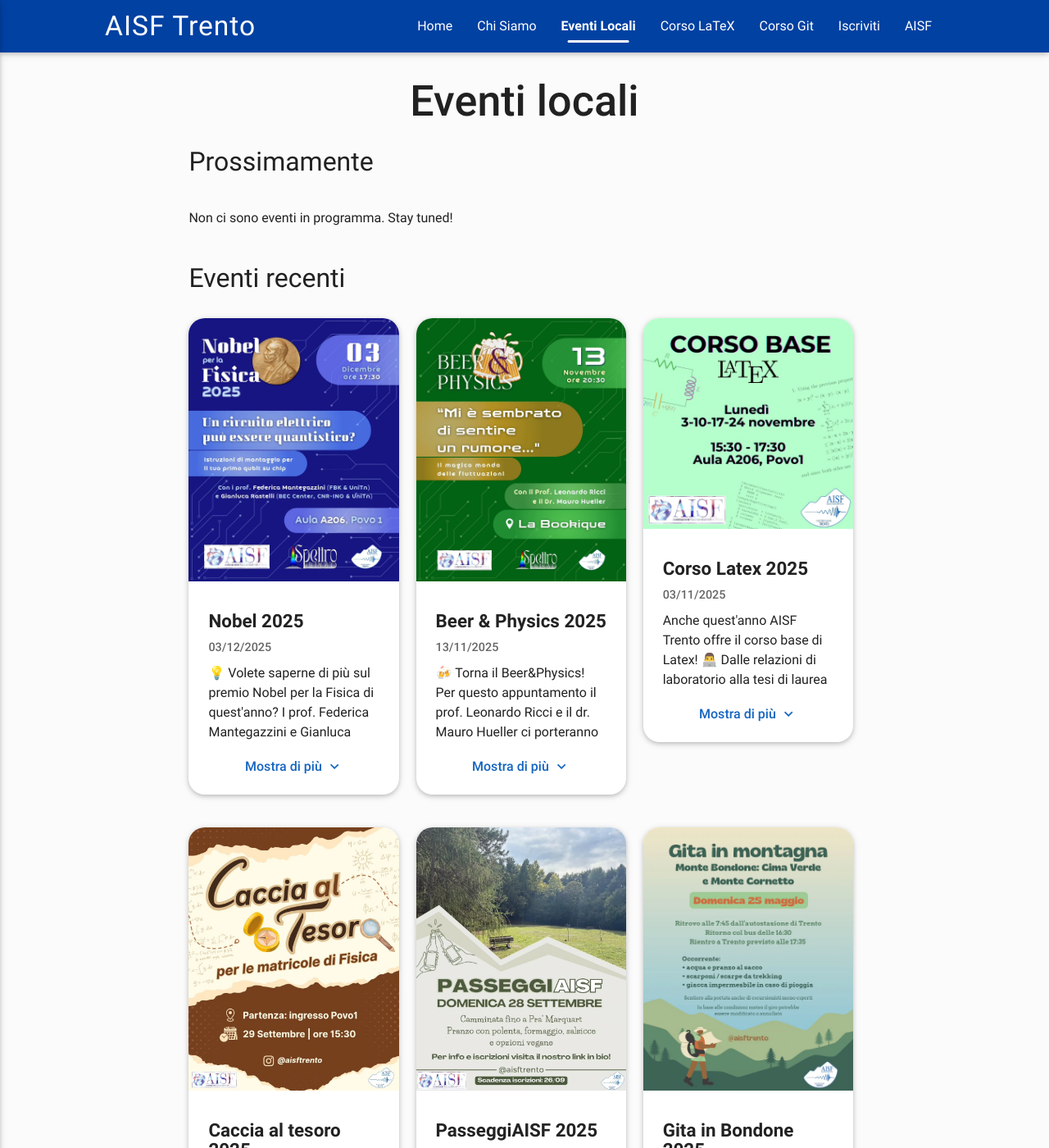
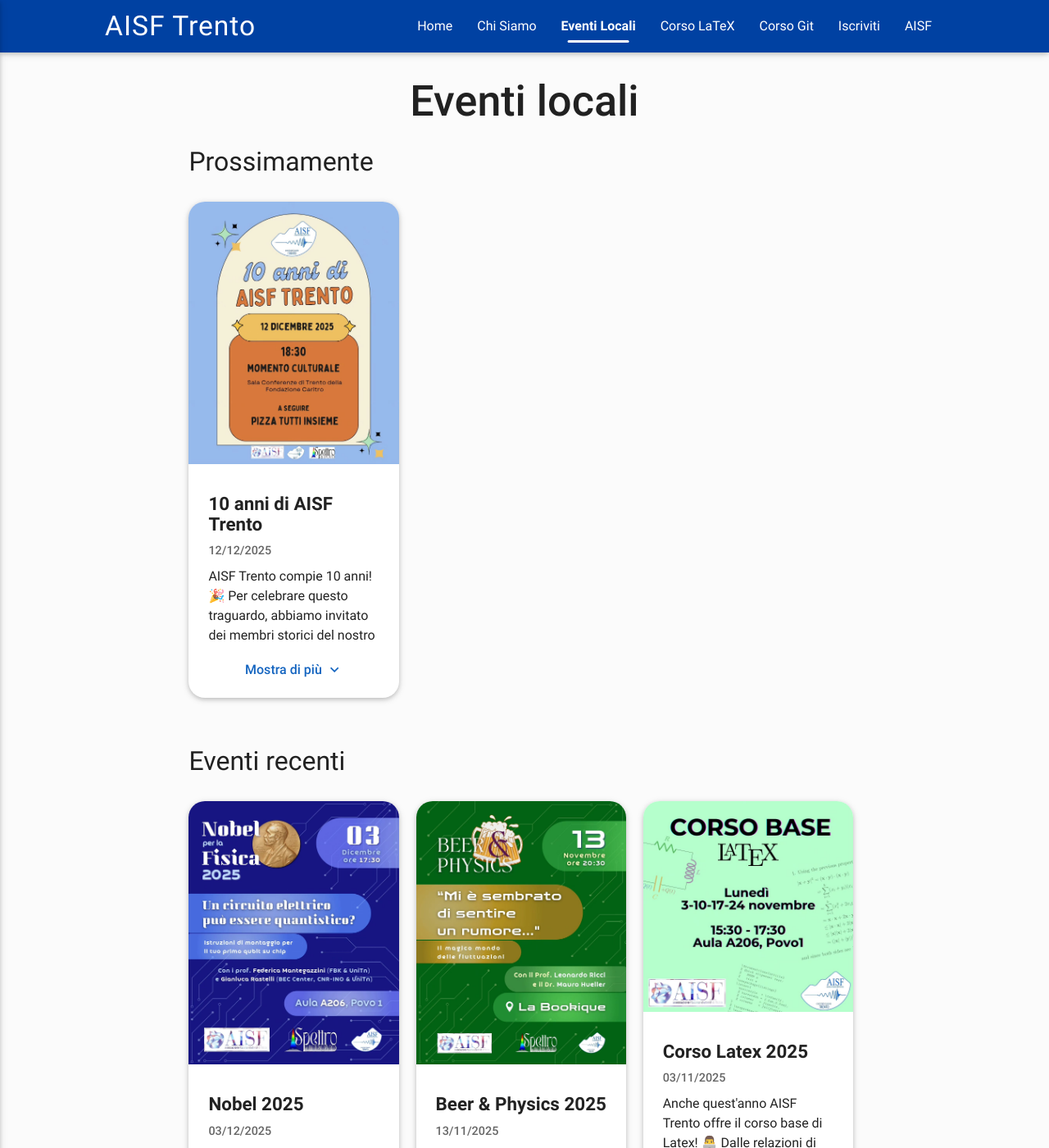
Before and after one commit to ai-sf/trento, a Jekyll site: the page built from eventi.html, in a window 1280 px wide and 1400 px high. Shown: the whole window at 82% size. Built offline with Jekyll 4.4.1, drawn with Linux system fonts in a browser that asks for light colours; nearby versions of some CDN libraries.

Commit message:
add 10th anniversary

```diff
--- a/_data/eventi.yml
+++ b/_data/eventi.yml
@@ -1,5 +1,17 @@
 sections:
   - events:
+    - image: 10mo_anniversario.jpg
+      title: 10 anni di AISF Trento
+      text: "AISF Trento compie 10 anni!
+              🎉 Per celebrare questo traguardo, abbiamo invitato dei membri storici del nostro comitato a passare una serata insieme, raccontarci com'è stata la loro esperienza in AISF e dirci cosa sono finiti a fare dopo aver concluso gli studi a Trento.
+              🗓 Venerdì 12 Dicembre
+              🕒 dalle 18.30
+              📍 Trento, sala Conferenze della Fondazione Caritro
+              🍕 A seguire, pizza tutti insieme!
+              Non mancate :)"
+      linktxt:
+      # todo: "n"
+      date: "2025-12-12"
     - image: nobel25.jpg
       title: Nobel 2025
       text: "💡 Volete saperne di più sul premio Nobel per la Fisica di quest'anno? I prof. Federica Mantegazzini e Gianluca Rastelli ci sveleranno i segreti dei circuiti quantistici!
```
Also changed, not shown: img/eventi/10mo_anniversario.jpg (added).
